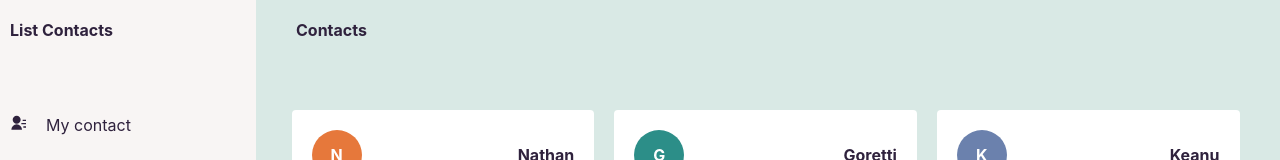
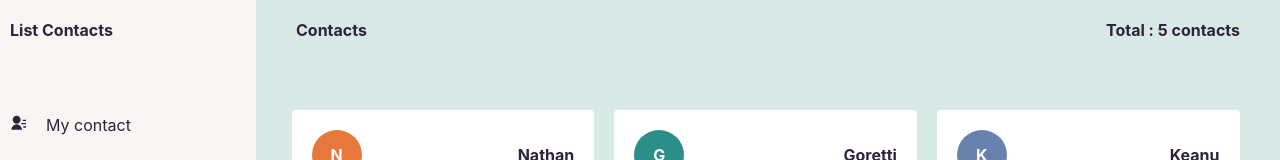
Before and after one commit to Olzhas11Dev/contact_app, a React (Create React App) app: page / in a window 1280 px wide. Shown: the top 160 px of the page. Built offline with nearby package versions, Linux system fonts and the light colour scheme.

Commit message:
input updates

```diff
--- a/src/components/Card.js
+++ b/src/components/Card.js
@@ -1,11 +1,11 @@
-import React,{ useEffect,useState } from 'react'
+import React from 'react'
 import '../style/card.css'
 import {RiDeleteBin6Line} from 'react-icons/ri'
-const myColors = ['#E6783B','#2C8E88','#6B81AD','#2F223D']
+//const myColors = ['#E6783B','#2C8E88','#6B81AD','#2F223D']
 
 
 function Card({item}) {
-const[index,setIndex] = useState(0)
+
     return (
         <div className='card_item' >
             <div  className="card_avaSection">
--- a/src/components/InputsSection.js
+++ b/src/components/InputsSection.js
@@ -1,17 +1,64 @@
-import React from 'react'
+import React,{ useState }from 'react'
 import '../style/inputSection.css'
+import {useDispatch} from 'react-redux'
+import {addToCard} from './features/cardSlice'
+
+// const myColors = ['#E6783B','#2C8E88','#6B81AD','#2F223D']
 
 function InputsSection() {
+
+const[name,setName] = useState('')
+const[email,setEmail] = useState('')
+const[phone,setPhone] = useState('')
+const[address,setAddress] = useState('')
+const[note,setNote] = useState('')
+const[notice,setNotice] = useState(false)
+const[alert,setAlert] = useState(false)
+
+const dispatch = useDispatch()
+
+const addData = ()=>{
+    if(!name || !email){
+        setAlert(true)
+    } else{
+        setAlert(false)
+        dispatch(addToCard(
+            {
+                id:new Date().toISOString(),
+                firstName:name,
+                email:email,
+                mobile:phone,
+                address:address,
+                note:note
+            }
+        ))
+
+        setNotice(true)
+        setInterval(() => {
+            setNotice(false)
+        }, 2000);
+    }
+
+    setName('')
+    setEmail('')
+    setPhone('')
+    setAddress('')
+    setNote('')
+}
+
     return (
         <div className='inputSection_main'>
            <h4>Add a New Contact</h4>
            <div className="input_content">
-               <input type="text" placeholder='Enter Name' />
-               <input type="text" placeholder='Phone Number' />
-               <input type="text" placeholder='Address' />
-               <input type="text" placeholder='Note' />
-               <button>Add Contact</button>
-           </div>
+                <input style={{border:alert ? 'red 1px solid ': ''}} onChange={(e)=>setName(e.target.value)} type="text" placeholder='Enter Name' value={name}/>
+                <input onChange={(e)=>setEmail(e.target.value)} type="text" placeholder='Email' value={email}/>
+                <input onChange={(e)=>setPhone(e.target.value)}type="text" placeholder='Phone Number' value={phone} />
+                <input onChange={(e)=>setAddress(e.target.value)}type="text" placeholder='Address' value={address}/>
+                <input onChange={(e)=>setNote(e.target.value)}type="text" placeholder='Note' value={note}/>
+                <button onClick={addData} >Add Contact</button>
+            </div>
+            {notice ? <div className='input_alert' >The contact has been added </div>: null}
+            {alert ? <div className='addName_alert' >Please at least add a name </div>: null}
         </div>
     )
 }
--- a/src/components/RightBars.js
+++ b/src/components/RightBars.js
@@ -1,18 +1,23 @@
-import React,{ useState } from 'react'
+import React from 'react'
 import '../style/right.css'
 import Card from './Card'
-import data from '../data'
+// import data from '../data'
+import { useSelector } from "react-redux";
 
 
-const myColors = ['#E6783B','#2C8E88','#6B81AD','#2F223D']
 
 
 function RightBars() {
+    const cards = useSelector(state => state.cards.cardStorage)
+
     return (
         <div className='rightBar_main' >
-           <h4>Contacts</h4>
+            <div className='rightBar_topDetails' >
+                <h4>Contacts</h4>
+                <h4 className='right_total' > Total : {cards.length} contacts</h4>
+           </div>
             <div className="card_row">
-                {data.map((item)=>{
+                {cards.map((item)=>{
                     return (
                     <Card key={item.id} item={item}/>
                     )
--- /dev/null
+++ b/src/components/features/cardSlice.js
@@ -0,0 +1,72 @@
+import { createSlice } from '@reduxjs/toolkit'
+
+const initialState = {
+    cardStorage:[
+        {
+            id:1,
+            firstName : "Nathan",
+            email: 'Nathan_dev@gmail.com',
+            mobile: '02102557404',
+            address:'One Hunga 13a/2',
+            note: "Mission Ready Student",
+            color:'#E6783B'
+        },
+        {
+            id:2,
+            firstName : "Goretti",
+            email: 'Goretti11_smile@gmail.com',
+            mobile: '07502557404',
+            address:'North Shore,NorthCote 78/3',
+            note: "Otago Polytechnic",
+            color: '#2C8E88'
+        },
+        {
+            id:3,
+            firstName : "Keanu",
+            email: 'Keaunu93_dev@gmail.com',
+            mobile: '02102557404',
+            address:'Remuero 71/e4',
+            note: "Mission Ready Student",
+            color: '#6B81AD'
+        },
+        {
+            id:4,
+            firstName : "Ching Ha",
+            email: 'Ching_Ha_@gmail.com',
+            mobile: '07502557404',
+            address:'North Shore,NorthCote 78/3',
+            note: "Otago Polytechnic",
+            color: '#2F223D'
+        },
+        {
+            id:5,
+            firstName : "Serge",
+            email: 'Serge@gmail.com',
+            mobile: '02232557774',
+            address:'Wellington CBD',
+            note: "Mission Ready Student",
+            color: '#E6783B'
+        }
+    ]
+}
+
+const cardSlice = createSlice({
+    name: 'contact',
+    initialState,
+    reducers: {
+        addToCard : (state,action) =>{
+            state.cardStorage.push(action.payload)              //state=InitialState
+        }
+    }
+});
+
+export const { addToCard } = cardSlice.actions
+export default cardSlice.reducer   // to send to store
+
+// id: new Date().toISOString(),
+// firstName : action.payload.name,
+// email: action.payload,
+// mobile: action.payload,
+// address: action.payload,
+// note: action.payload,
+// color:action.payload
--- /dev/null
+++ b/src/components/store.js
@@ -0,0 +1,10 @@
+import {configureStore} from '@reduxjs/toolkit'
+import cardSliceReducer  from './features/cardSlice'  // this is cardSlice.reducer
+
+const store = configureStore({
+    reducer:{
+        cards:cardSliceReducer
+    }
+  })
+
+export default store
--- a/src/data.js
+++ b/src/data.js
@@ -43,7 +43,7 @@ const data = [
         address:'Wellington CBD',
         note: "Mission Ready Student",
         color: '#E6783B'
-    },
+    }
 
 ]
 
--- a/src/index.js
+++ b/src/index.js
@@ -3,13 +3,17 @@ import ReactDOM from 'react-dom';
 import './index.css';
 import App from './App';
 import {BrowserRouter} from 'react-router-dom'
+import store from './components/store'
+import {Provider} from 'react-redux'
 
 
 ReactDOM.render(
   <React.StrictMode>
-    <BrowserRouter>
-      <App />
-    </BrowserRouter>
+    <Provider store={store} >
+      <BrowserRouter>
+        <App />
+      </BrowserRouter>
+    </Provider>
   </React.StrictMode>,
   document.getElementById('root')
 );
--- a/src/style/inputSection.css
+++ b/src/style/inputSection.css
@@ -32,10 +32,18 @@
   background: #e6783b;
   border-radius: 4px;
   color: white;
-  cursor: pointer;
+
   transition: 0.1s ease-in;
 }
 
 .input_content button:hover {
   background: #db6526;
+  cursor: pointer;
 }
+
+.input_alert,
+.addName_alert {
+  font-weight: 500;
+  margin-top: 10px;
+  color: #2f223d;
+}
--- a/src/style/right.css
+++ b/src/style/right.css
@@ -2,6 +2,11 @@
   width: 80%;
   padding-top: 20px;
   background: #d9e9e5;
+}
+
+.rightBar_topDetails {
+  display: flex;
+  justify-content: space-between;
 }
 
 .rightBar_main h4 {
@@ -10,6 +15,10 @@
   margin-bottom: 60px;
 }
 
+.right_total {
+  padding-right: 40px;
+}
+
 .card_row {
   width: 95%;
   margin: auto;
```
